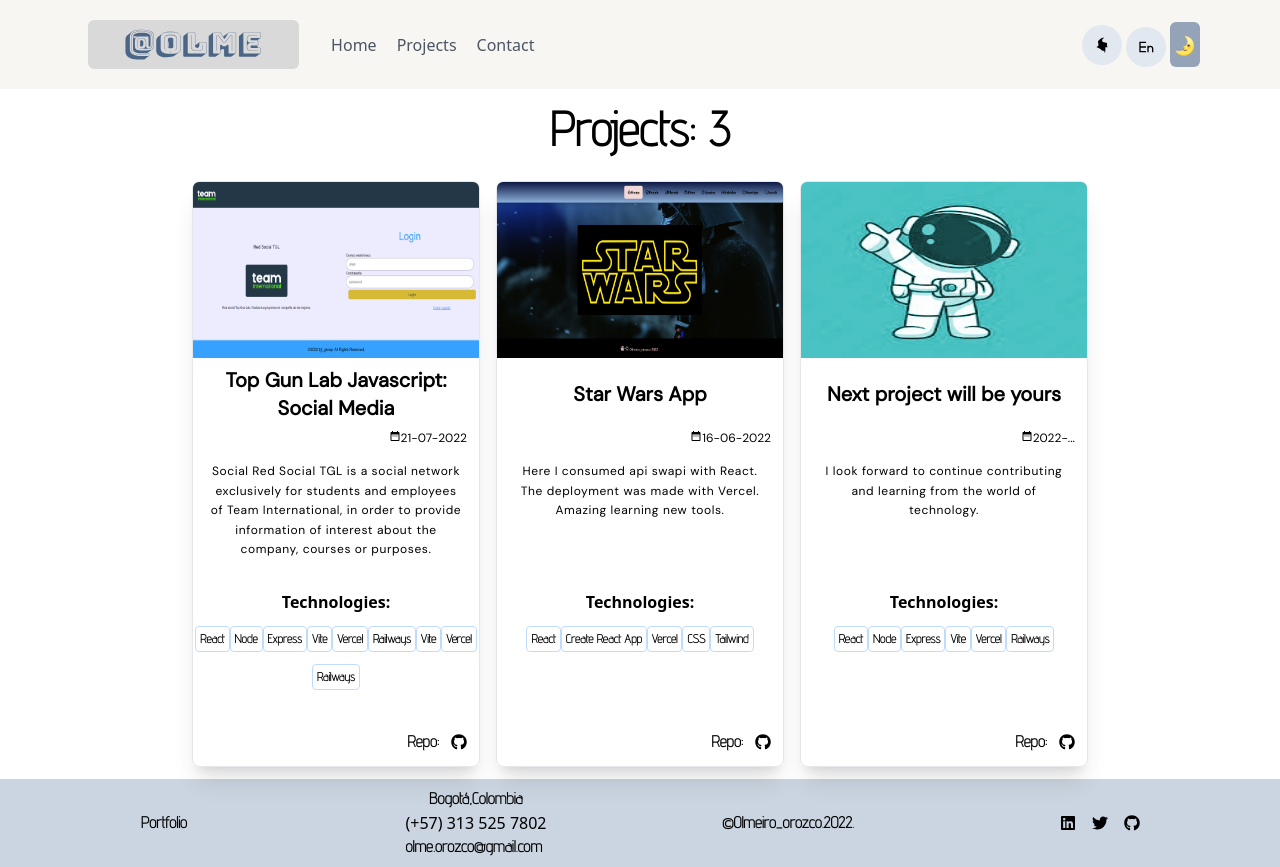
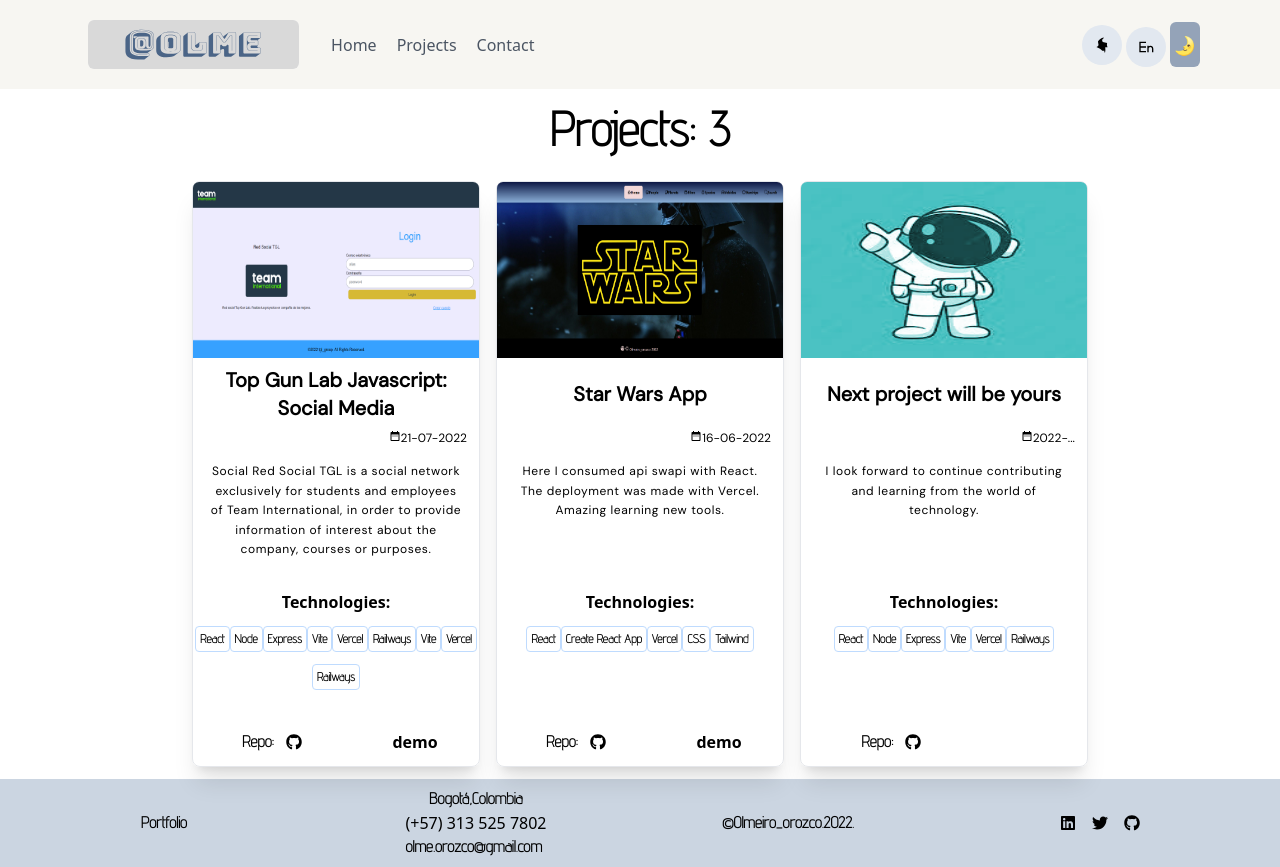
Before and after one commit to olmeiro/olmeiro.io, a React (Vite) app: page /projects in a window 1280 px wide. Built offline with nearby package versions, Linux system fonts and the light colour scheme; no server answers.

Commit message:
feat: demo project button

```diff
--- a/src/projects/data/index.js
+++ b/src/projects/data/index.js
@@ -12,7 +12,8 @@ export const projects = [
       'Social Red Social TGL is a social network exclusively for students and employees of Team International, in order to provide information of interest about the company, courses or purposes.',
     image: imgSocialTgl,
     tecnologies: ['React', 'Node', 'Express', 'Vite', 'Vercel', 'Railways', 'Vite', 'Vercel', 'Railways'],
-    repo: 'https://github.com/olmeiro/capstone-project-tgl'
+    repo: 'https://github.com/olmeiro/capstone-project-tgl',
+    demo: 'https://capstone-project-tgl.vercel.app/auth/login'
   },
   {
     title: 'Star Wars App',
@@ -21,7 +22,8 @@ export const projects = [
       'Here I consumed api swapi with React. The deployment was made with Vercel. Amazing learning new tools.',
     image: imgStar,
     tecnologies: ['React', 'Create React App', 'Vercel', 'CSS', 'Tailwind'],
-    repo: 'https://github.com/olmeiro/swapi-react'
+    repo: 'https://github.com/olmeiro/swapi-react',
+    demo: 'https://swapi-react-two.vercel.app/'
   },
   {
     title: 'Next project will be yours',
--- a/src/projects/pages/Projects.jsx
+++ b/src/projects/pages/Projects.jsx
@@ -53,10 +53,13 @@ export const Projects = () => {
                     </div>
                   </div>
                 </section>
-                <p className="text-base font-advent font-semibold m-3 flex items-center justify-end gap-3 dark:text-slate-100">
-                  Repo:
-                  <a href={project.repo} target="_blank" rel="noreferrer" className=''><FaGithub /></a>
-                </p>
+                <div className='flex justify-around items-center' >
+                  <p className="text-base font-advent font-semibold m-3 flex items-center justify-end gap-3 dark:text-slate-100">
+                    Repo:
+                    <a href={project.repo} target="_blank" rel="noreferrer" className=''><FaGithub /></a>
+                  </p>
+                  <p className='font-semibold'><a className='hover:bg-black p-1 hover:text-white hover:rounded-2xl dark:text-white' href={project.demo} target="_blank" rel="noreferrer">{project.demo ? 'demo' : ''}</a></p>
+                </div>
               </div>
             )
           })}
```
